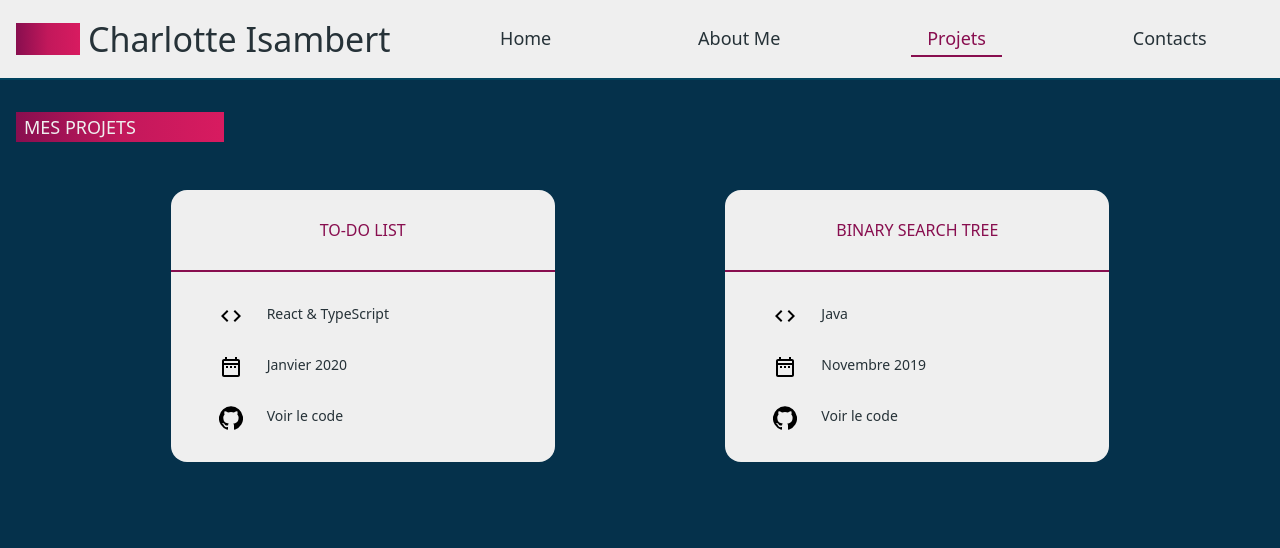
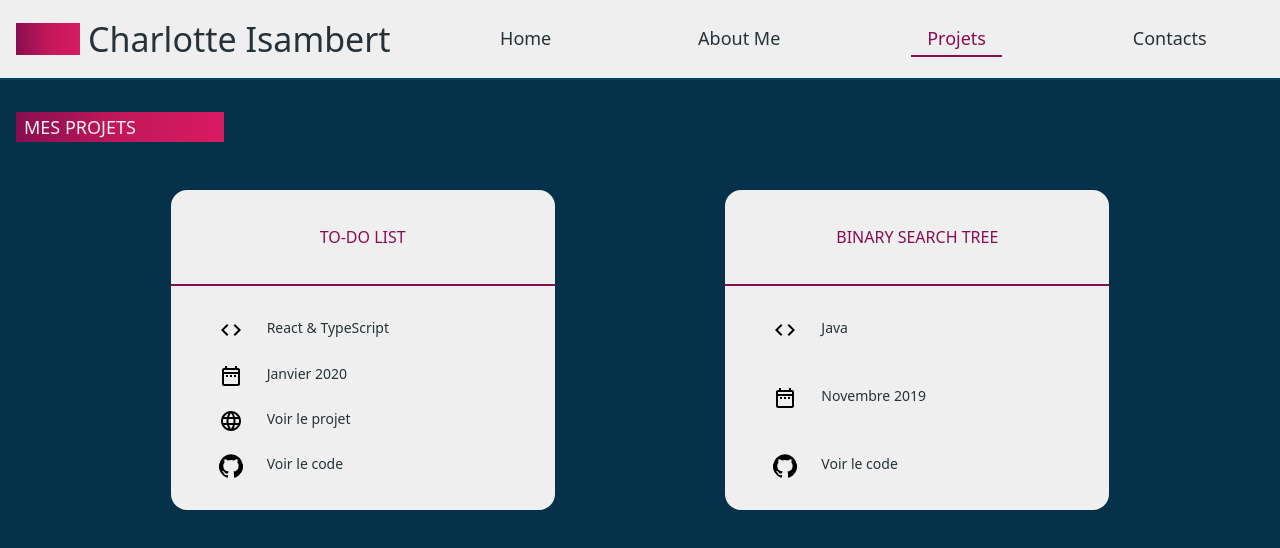
Before and after one commit to charlotteisambert/portfolio3, a React (Create React App) app: page /#/projects in a window 1280 px wide. Shown: the top 548 px of the page. Built offline with nearby package versions, Linux system fonts and the light colour scheme.

Commit message:
add projects link

```diff
--- a/src/components/card/Card.tsx
+++ b/src/components/card/Card.tsx
@@ -5,6 +5,7 @@ import { Typography } from '@material-ui/core';
 import BusinessCenterOutlinedIcon from '@material-ui/icons/BusinessCenterOutlined';
 import DateRangeOutlinedIcon from '@material-ui/icons/DateRangeOutlined';
 import ArrowRightOutlinedIcon from '@material-ui/icons/ArrowRightOutlined';
+import LanguageIcon from '@material-ui/icons/Language';
 import CodeIcon from '@material-ui/icons/Code';
 import SubjectIcon from '@material-ui/icons/Subject';
 import GitHubIcon from '@material-ui/icons/GitHub';
@@ -20,7 +21,8 @@ interface CardProps {
     missions?: string[];
     languages?: string[];
     language?: string;
-    link?: string;
+    githubLink?: string;
+    projectLink?: string;
 }
 
 
@@ -35,18 +37,26 @@ function Card({
     missions,
     languages,
     language,
-    link,
+    githubLink,
+    projectLink,
 }: CardProps) {
     const classes = CardStyle();
 
-    function getDescription(icon: React.ReactElement, text: string, align: "justify" | "left", bold: boolean = false) {
+    function getDescription(icon: React.ReactElement, text: string, type: "text" | "link" | "mission", link?: string | null, bold: boolean = false) {
         return (
             <Grid container item >
                 <Grid container item sm={2}>
                     {icon}
                 </Grid>
                 <Grid container item sm={10}>
-                    <Typography variant={bold ? "h6" : "body2"} color="textSecondary" align={align}>{text}</Typography>
+                    {type === "link" && link
+                        ? (
+                            <a href={link} target="_blank" rel="noopener noreferrer" className={classes.link} onClick={handleClickLink}>
+                                <Typography variant="body2" color="textSecondary" className={classes.linkName}> {text} </Typography>
+                            </a>
+                        )
+                        : <Typography variant={bold ? "h6" : "body2"} color="textSecondary" align={type === "mission" ? "justify" : "left"}>{text}</Typography>
+                    }
                 </Grid>
             </Grid>
         )
@@ -78,31 +88,22 @@ function Card({
             </Grid>
             {!isSelected ?
                 <Grid container item sm={12} direction="column" justify="space-between" className={classes.wrapperDescription}>
-                    {placeName && getDescription(<BusinessCenterOutlinedIcon />, placeName, "left", true)}
-                    {language && getDescription(<CodeIcon />, language, "left")}
-                    {description && getDescription(<SubjectIcon />, description, "left")}
-                    {dates && getDescription(<DateRangeOutlinedIcon />, dates, "left")}
-                    {link && (
-                        <Grid container item >
-                            <Grid container item sm={2}>
-                                <GitHubIcon />
-                            </Grid>
-                            <Grid container item sm={10}>
-                                <a href={link} target="_blank" rel="noopener noreferrer" className={classes.link} onClick={handleClickLink}>
-                                    <Typography variant="body2" color="textSecondary" className={classes.linkName}> Voir le code </Typography>
-                                </a>
-                            </Grid>
-                        </Grid>)}
+                    {placeName && getDescription(<BusinessCenterOutlinedIcon />, placeName, "text", null, true)}
+                    {language && getDescription(<CodeIcon />, language, "text")}
+                    {description && getDescription(<SubjectIcon />, description, "text")}
+                    {dates && getDescription(<DateRangeOutlinedIcon />, dates, "text")}
+                    {projectLink && getDescription(<LanguageIcon />, "Voir le projet", "link", projectLink)}
+                    {githubLink && getDescription(<GitHubIcon />, "Voir le code", "link", githubLink)}
                     {languages && languages.map((language, index) =>
                         <Grid container item key={index}>
-                            {getDescription(<ArrowRightOutlinedIcon />, language, "left")}
+                            {getDescription(<ArrowRightOutlinedIcon />, language, "text")}
                         </Grid>)}
                 </Grid>
                 :
                 <Grid container item className={classes.wrapperMissions} justify="space-around">
                     {missions && missions.map((mission, index) =>
                         <Grid container item key={index}>
-                            {getDescription(<ArrowRightOutlinedIcon />, mission, "justify")}
+                            {getDescription(<ArrowRightOutlinedIcon />, mission, "mission")}
                         </Grid>)}
                 </Grid>
             }
--- a/src/components/projects/Projects.tsx
+++ b/src/components/projects/Projects.tsx
@@ -34,7 +34,8 @@ function Projects() {
                                 "To-do list réalisée lorsque j'ai commencé à coder en React et Typescript au début de mon stage de fin d'études",
                                 "React version 16, avec hooks"]}
                             dates="Janvier 2020"
-                            link="https://github.com/charlotteisambert/to-do"
+                            githubLink="https://github.com/charlotteisambert/to-do"
+                            projectLink="https://charlotteisambert.github.io/to-do/"
                             isSelected={selectedCardId === "toDo"}
                             handleCardClick={() => handleCardClick("toDo")}
                         />
@@ -47,7 +48,7 @@ function Projects() {
                                 "Arbre binaire de recherche implémenté en Java grâce à des design patterns",
                                 "Design patterns : Null Object, Visitor et Strategy"]}
                             dates="Novembre 2019"
-                            link="https://github.com/charlotteisambert/binary-search-tree"
+                            githubLink="https://github.com/charlotteisambert/binary-search-tree"
                             isSelected={selectedCardId === "binarySearchTree"}
                             handleCardClick={() => handleCardClick("binarySearchTree")}
                         />
--- a/src/components/projects/ProjectsStyle.tsx
+++ b/src/components/projects/ProjectsStyle.tsx
@@ -19,7 +19,7 @@ const ProjectsStyle = makeStyles((theme: Theme) => createStyles({
     },
     wrapperCard: {
         padding: "1rem",
-        minHeight: "19rem"
+        minHeight: "22rem"
     },
 }));
 
```
